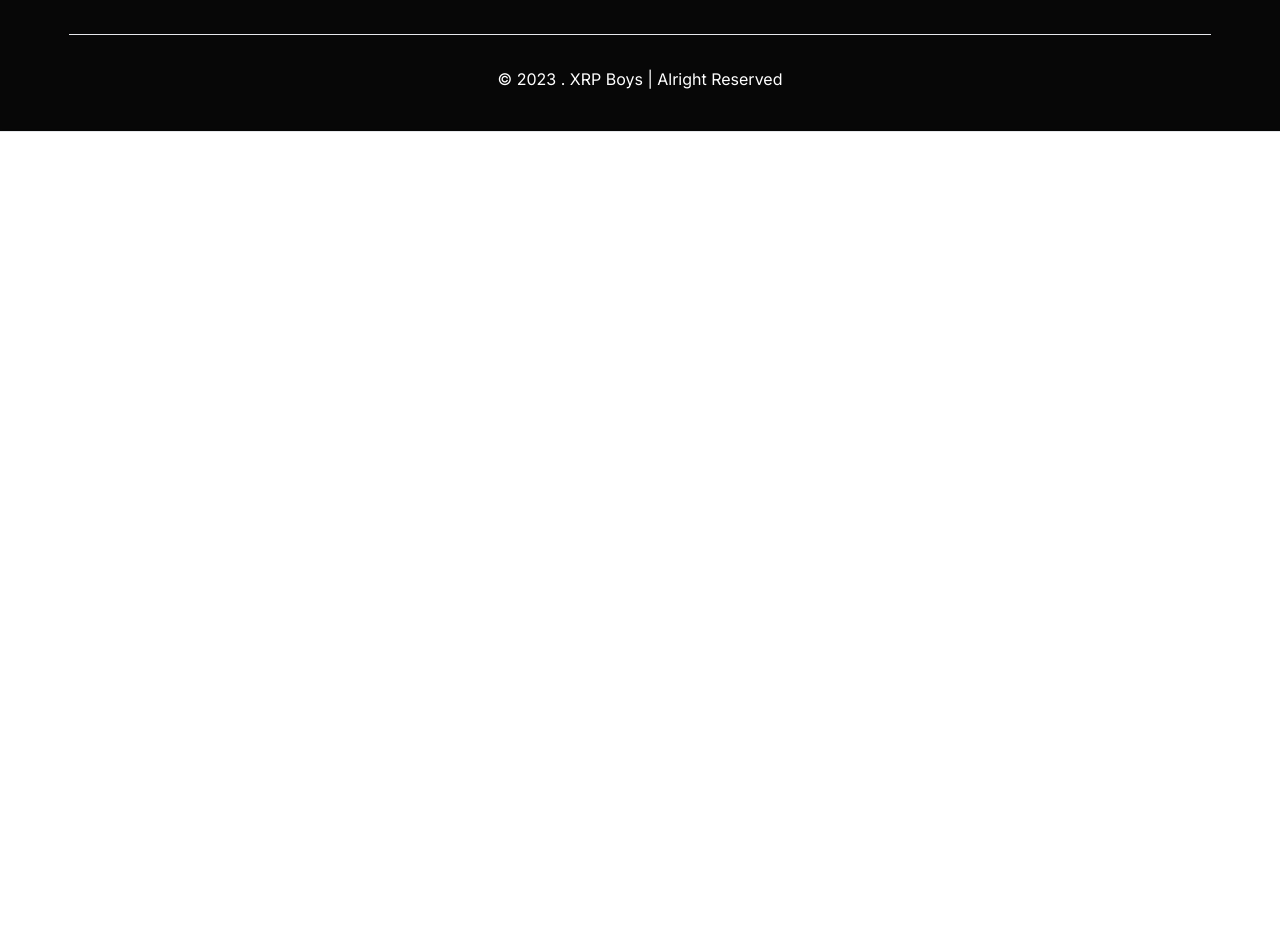
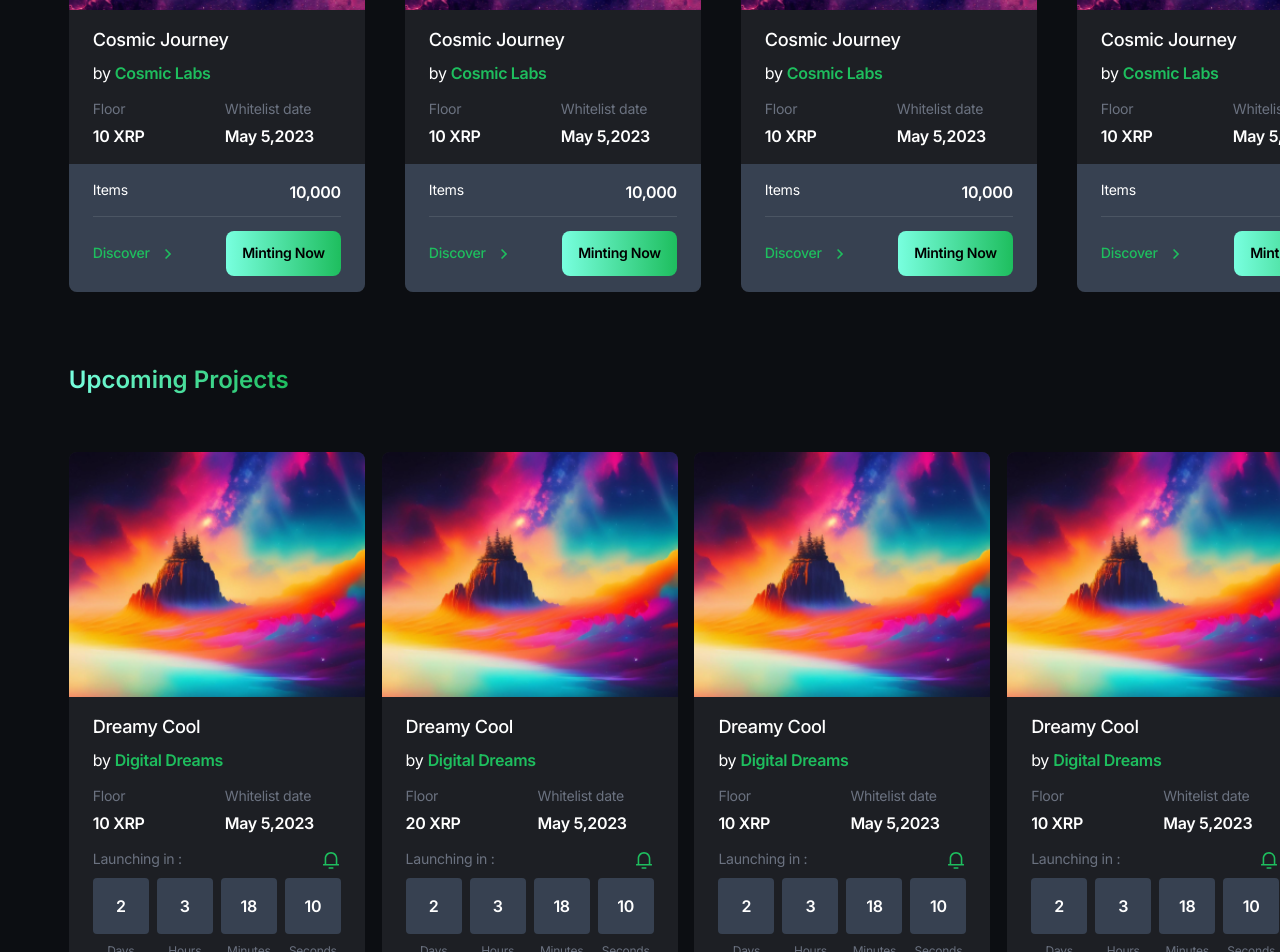
Before and after one commit to AyushGupta-0/NFT-Marketplace, a Next.js app: page /launchpad in a window 1280 px wide. Shown: the part 880-1832 px from the top of the page. Before the commit the page ends 1012 px from the top, so only its background shows below. Built offline with nearby package versions, Linux system fonts and the light colour scheme.

Commit message:
Refactoring Launchpad Code

```diff
--- a/src/app/(home)/launchpad/page.tsx
+++ b/src/app/(home)/launchpad/page.tsx
@@ -3,20 +3,123 @@ import React from "react";
 // components
 
 import Slider from "@/components/Slider";
+import LiveLaunchesCard from "@/components/LiveLaunchesCard";
+import UpcomingProjectsCard from "@/components/UpcomingProjectsCard";
+import nftdemo3 from "@/assets/nft-demo-3.png";
+import nftdemo4 from "@/assets/nft-demo-4.png";
 
 // icons
 
 type Props = {};
-const collectionNft = [
+const LiveLaunchesNft = [
   {
-    name: "Immersive Visions",
-    src: "/assets/nft-demo-1.png",
+    name: "Cosmic Journey",
+    url: nftdemo3,
+    floor: "10 XRP",
+    whitelistDate: "May 5,2023",
+    items: "10,000",
+    by: "Cosmic Labs",
+  },
+  {
+    name: "Cosmic Journey",
+    url: nftdemo3,
+    floor: "10 XRP",
+    whitelistDate: "May 5,2023",
+    items: "10,000",
+    by: "Cosmic Labs",
+  },
+  {
+    name: "Cosmic Journey",
+    url: nftdemo3,
+    floor: "10 XRP",
+    whitelistDate: "May 5,2023",
+    items: "10,000",
+    by: "Cosmic Labs",
+  },
+  {
+    name: "Cosmic Journey",
+    url: nftdemo3,
+    floor: "10 XRP",
+    whitelistDate: "May 5,2023",
+    items: "10,000",
+    by: "Cosmic Labs",
   },
 ];
 
-const trendingTime = ["1h", "6h", "12h", "1d"];
-
-const ranking = ["1", "2", "3", "4", "5"];
+const UpcomingProjectsNft = [
+  {
+    name: "Dreamy Cool",
+    url: nftdemo4,
+    floor: "10 XRP",
+    whitelistDate: "May 5,2023",
+    LaunchDays: "2",
+    LaunchHours: "3",
+    LaunchMin: "18",
+    LaunchSec: "10",
+    by: "Digital Dreams",
+    items : "30,000"
+  },
+  {
+    name: "Dreamy Cool",
+    url: nftdemo4,
+    floor: "20 XRP",
+    whitelistDate: "May 5,2023",
+    LaunchDays: "2",
+    LaunchHours: "3",
+    LaunchMin: "18",
+    LaunchSec: "10",
+    by: "Digital Dreams",
+    items : "30,000"
+  },
+  {
+    name: "Dreamy Cool",
+    url: nftdemo4,
+    floor: "10 XRP",
+    whitelistDate: "May 5,2023",
+    LaunchDays: "2",
+    LaunchHours: "3",
+    LaunchMin: "18",
+    LaunchSec: "10",
+    by: "Digital Dreams",
+    items : "30,000"
+  },
+  {
+    name: "Dreamy Cool",
+    url: nftdemo4,
+    floor: "10 XRP",
+    whitelistDate: "May 5,2023",
+    LaunchDays: "2",
+    LaunchHours: "3",
+    LaunchMin: "18",
+    LaunchSec: "10",
+    by: "Digital Dreams",
+    items : "30,000"
+  },
+  {
+    name: "Dreamy Cool",
+    url: nftdemo4,
+    floor: "10 XRP",
+    whitelistDate: "May 5,2023",
+    LaunchDays: "2",
+    LaunchHours: "3",
+    LaunchMin: "18",
+    LaunchSec: "10",
+    by: "Digital Dreams",
+    items : "30,000"
+  },
+  {
+    name: "Dreamy Cool",
+    url: nftdemo4,
+    floor: "10 XRP",
+    whitelistDate: "May 5,2023",
+    LaunchDays: "2",
+    LaunchHours: "3",
+    LaunchMin: "18",
+    LaunchSec: "10",
+    by: "Digital Dream",
+    items : "30,000"
+  },
+];
 
 export default function page({}: Props) {
   return (
@@ -25,6 +128,43 @@ export default function page({}: Props) {
       <div className="pr-6 md:pr-[4.3rem] z-10">
         <Slider data="" />
       </div>
+      {/* NFT Live Launches Heading */}
+      <div className="pt-4">
+        <h1 className=" leading-7 text-xl  md:text-2xl z-10  font-semibold gardient-color-green">
+          Live Launches{" "}
+        </h1>
+      </div>
+      {/* NFT Live Launches Card */}
+      <div className="flex flex-col md:flex-row items-start justify-start gap-10 text-left text-[1.13rem] text-white font-inter">
+        {LiveLaunchesNft.map((item, i) => {
+          return (
+            <div key={i}>
+              <LiveLaunchesCard data={item} />
+            </div>
+          );
+        })}
+      </div>
+      {/* NFT Upcoming Projects Heading */}
+      <div className="pt-4">
+        <h1 className=" text-xl  md:text-2xl z-10  font-semibold gardient-color-green">
+          Upcoming Projects{" "}
+        </h1>
+        {/* NFT Upcoming Projects Card */}
+      </div>
+      <div className=" pb-20">
+        <div className="flex flex-col items-start justify-start gap-[2.5rem] text-left text-[0.88rem] text-content font-inter">
+          <div className="grid grid-flow-row gap-5 md:gap-10 grid-cols-1 md:grid-cols-4">
+          {UpcomingProjectsNft.map((item, i) => {
+          return (
+            <div key={i}>
+              <UpcomingProjectsCard data={item} />
+            </div>
+          );
+        })}
+
+          </div>
+        </div>
+      </div>
     </main>
   );
 }
--- a/src/components/LiveLaunchesCard.tsx
+++ b/src/components/LiveLaunchesCard.tsx
@@ -1,22 +1,42 @@
-import type { NextPage } from "next";
+// Note: Live Launches Card Component
+import Image from "next/image";
+import { FC } from "react";
 
-const LiveLaunchesCard: NextPage = () => {
+// data props
+
+type dataProps = {
+  url: any;
+  name: string;
+  floor: string;
+  whitelistDate: string;
+  items: string;
+  by: string;
+};
+
+interface LiveLaunchesCardProps {
+  data: dataProps;
+}
+
+const LiveLaunchesCard: FC<LiveLaunchesCardProps> = ({ data }) => {
   return (
     <div className="rounded-lg bg-box w-[18.5rem] overflow-hidden shrink-0 flex flex-col items-start justify-start gap-[1rem]">
-      <img
-        className="relative w-[18.5rem] h-[15.31rem] object-cover"
-        alt=""
-        src="/rectangle-163@2x.png"
+      {/* NFT Image */}
+      <Image
+        className="w-[18.5rem] h-[15.31rem] relattive  object-cover"
+        alt="nft"
+        src={data.url}
       />
       <div className="self-stretch flex flex-col py-[0rem] px-[1.5rem] items-start justify-start gap-[0.88rem]">
         <div className="flex flex-col items-start justify-start gap-[0.5rem]">
+          {/* NFT Name */}
           <div className="relative tracking-[-0.02em] leading-[1.69rem] font-medium inline-block w-[15.5rem]">
-            Cosmic Journey
+            {data.name}
           </div>
           <div className="relative text-[1rem] tracking-[-0.02em] leading-[1.5rem]">
             <span>{`by `}</span>
+            {/* NFT Creator */}
             <button>
-              <span className="font-semibold text-green">Cosmic Labs</span>
+              <span className="font-semibold text-green">{data.by}</span>
             </button>
           </div>
         </div>
@@ -25,16 +45,18 @@ const LiveLaunchesCard: NextPage = () => {
             <div className="text-gray-500 relative tracking-[-0.02em] leading-[1.31rem]">
               Floor
             </div>
+            {/* NFT Floor Value */}
             <div className="relative text-[1rem] tracking-[-0.02em] leading-[1.5rem] font-semibold text-white">
-              10 XRP
+              {data.floor}
             </div>
           </div>
           <div className="flex-1 flex flex-col items-start justify-start gap-[0.25rem]">
             <div className="text-gray-500 relative tracking-[-0.02em] leading-[1.31rem]">
               Whitelist date
             </div>
+            {/* NFT Whitelist Date */}
             <div className="relative text-[1rem] tracking-[-0.02em] leading-[1.5rem] font-semibold text-white">
-              May 5, 2023
+              {data.whitelistDate}
             </div>
           </div>
         </div>
@@ -45,13 +67,15 @@ const LiveLaunchesCard: NextPage = () => {
           <h2 className="relative tracking-[-0.02em] leading-[1.31rem]">
             Items
           </h2>
+          {/* NFT Items Amount */}
           <span className="relative text-[1rem] tracking-[-0.02em] leading-[1.5rem] font-semibold">
-            20,000
+            {data.items}
           </span>
         </div>
         <div className="  self-stretch flex flex-col items-start justify-center text-green">
           <div className="self-stretch flex flex-row items-center justify-between">
             <div className="flex flex-row items-center justify-start gap-[0.5rem]">
+              {/* NFT Discover Button */}
               <button className="relative tracking-[-0.02em] leading-[1.31rem] font-medium">
                 Discover
               </button>
@@ -63,6 +87,7 @@ const LiveLaunchesCard: NextPage = () => {
                 />
               </button>
             </div>
+            {/* NFT Minting Button */}
             <button className="rounded-lg [background:linear-gradient(90deg,_#78ffdf,_#1ebe5e)] flex flex-row py-[0.75rem] px-[1rem] items-center justify-start text-dark-green">
               <h3 className=" text-black relative tracking-[-0.02em] leading-[1.31rem] font-semibold">
                 Minting Now
--- a/src/components/UpcomingProjectsCard.tsx
+++ b/src/components/UpcomingProjectsCard.tsx
@@ -1,23 +1,47 @@
-import type { NextPage } from "next";
+// Note : Upcoming Projects Card Component
+import Image from "next/image";
+import { FC } from "react";
 
-const UpcomingProjectsCard: NextPage = () => {
+// data props
+
+type dataProps = {
+  url: any;
+  name: string;
+  floor: string;
+  whitelistDate: string;
+  LaunchDays: string;
+  LaunchHours: string;
+  LaunchMin: string;
+  LaunchSec: string;
+  items: string;
+  by: string;
+};
+
+interface UpcomingProjectsCardProps {
+  data: dataProps;
+}
+
+const UpcomingProjectsCard: FC<UpcomingProjectsCardProps> = ({ data }) => {
   return (
     <div>
       <div className="rounded-lg bg-box w-[18.5rem] overflow-hidden shrink-0 flex flex-col items-start justify-start gap-[1rem]">
-        <img
+        {/* NFT Image */}
+        <Image
           className="relative w-[18.5rem] h-[15.31rem] object-cover"
-          alt=""
-          src="/rectangle-163@2x.png"
+          alt="nft"
+          src={data.url}
         />
         <div className="self-stretch flex flex-col py-[0rem] px-[1.5rem] items-start justify-start gap-[0.88rem]">
           <div className="flex flex-col items-start justify-start gap-[0.5rem] text-[1.13rem] text-white">
+            {/* NFT Name */}
             <div className="relative tracking-[-0.02em] leading-[1.69rem] font-medium inline-block w-[15.5rem]">
-              Digital Dreams
+              {data.name}
             </div>
             <div className="relative text-[1rem] tracking-[-0.02em] leading-[1.5rem]">
               <span>{`by `}</span>
+              {/* NFT Creator Name */}
               <button>
-                <span className="font-semibold text-green">Dreamy Cool</span>
+                <span className="font-semibold text-green">{data.by}</span>
               </button>
             </div>
           </div>
@@ -26,16 +50,18 @@ const UpcomingProjectsCard: NextPage = () => {
               <div className=" text-gray-500 relative tracking-[-0.02em] leading-[1.31rem]">
                 Floor
               </div>
+              {/* NFT Floor Value */}
               <div className=" relative text-[1rem] tracking-[-0.02em] leading-[1.5rem] font-semibold text-white">
-                10 XRP
+                {data.floor}
               </div>
             </div>
             <div className="flex-1 flex flex-col items-start justify-start gap-[0.25rem]">
               <div className=" text-gray-500 relative tracking-[-0.02em] leading-[1.31rem]">
                 Whitelist date
               </div>
+              {/* NFT Whitelist Date */}
               <div className="relative text-[1rem] tracking-[-0.02em] leading-[1.5rem] font-semibold text-white">
-                May 7, 2023
+                {data.whitelistDate}
               </div>
             </div>
           </div>
@@ -52,11 +78,12 @@ const UpcomingProjectsCard: NextPage = () => {
                 />
               </button>
             </div>
+            {/* NFT Launching in Section */}
             <div className="flex flex-row items-start justify-start gap-[0.5rem] text-center text-[1rem] text-white">
               <div className="flex flex-col items-center justify-start gap-[0.5rem]">
                 <div className=" bg-gray-700 rounded bg-line overflow-hidden flex flex-col p-[1rem] items-start justify-start">
                   <div className="relative tracking-[-0.02em] leading-[1.5rem] font-semibold inline-block w-[1.5rem]">
-                    02
+                    {data.LaunchDays}
                   </div>
                 </div>
                 <div className=" text-gray-500 relative text-[0.75rem] tracking-[-0.02em] leading-[1.13rem] text-content inline-block w-[3.5rem]">
@@ -66,7 +93,7 @@ const UpcomingProjectsCard: NextPage = () => {
               <div className="flex flex-col items-center justify-start gap-[0.5rem]">
                 <div className=" bg-gray-700 rounded bg-line overflow-hidden flex flex-col p-[1rem] items-start justify-start">
                   <div className=" relative tracking-[-0.02em] leading-[1.5rem] font-semibold inline-block w-[1.5rem]">
-                    16
+                    {data.LaunchHours}
                   </div>
                 </div>
                 <div className=" text-gray-500 relative text-[0.75rem] tracking-[-0.02em] leading-[1.13rem] text-content inline-block w-[3.5rem]">
@@ -76,7 +103,7 @@ const UpcomingProjectsCard: NextPage = () => {
               <div className="flex flex-col items-center justify-start gap-[0.5rem]">
                 <div className="bg-gray-700 rounded bg-line overflow-hidden flex flex-col p-[1rem] items-start justify-start">
                   <div className="relative tracking-[-0.02em] leading-[1.5rem] font-semibold inline-block w-[1.5rem]">
-                    43
+                    {data.LaunchMin}
                   </div>
                 </div>
                 <div className=" text-gray-500 relative text-[0.75rem] tracking-[-0.02em] leading-[1.13rem] text-content inline-block w-[3.5rem]">
@@ -86,7 +113,7 @@ const UpcomingProjectsCard: NextPage = () => {
               <div className="flex flex-col items-center justify-start gap-[0.5rem]">
                 <div className="bg-gray-700 rounded bg-line overflow-hidden flex flex-col p-[1rem] items-start justify-start">
                   <div className="relative tracking-[-0.02em] leading-[1.5rem] font-semibold inline-block w-[1.5rem]">
-                    10
+                    {data.LaunchSec}
                   </div>
                 </div>
                 <div className="text-gray-500 relative text-[0.75rem] tracking-[-0.02em] leading-[1.13rem] text-content inline-block w-[3.5rem]">
@@ -102,8 +129,9 @@ const UpcomingProjectsCard: NextPage = () => {
               <div className="relative tracking-[-0.02em] leading-[1.31rem]">
                 Items
               </div>
+              {/* NFT Items Amount */}
               <div className="relative text-[1rem] tracking-[-0.02em] leading-[1.5rem]">
-                20,000
+                {data.items}
               </div>
             </div>
             <div className="flex flex-row items-center justify-start gap-[0.5rem] text-[1rem] text-green">
```
Also changed, not shown: src/app/(launchpad)/layout.tsx (deleted, +0 -38 lines), src/components/LiveLaunches.tsx (deleted, +0 -15 lines), src/components/UpcomingProjects.tsx (deleted, +0 -25 lines).
